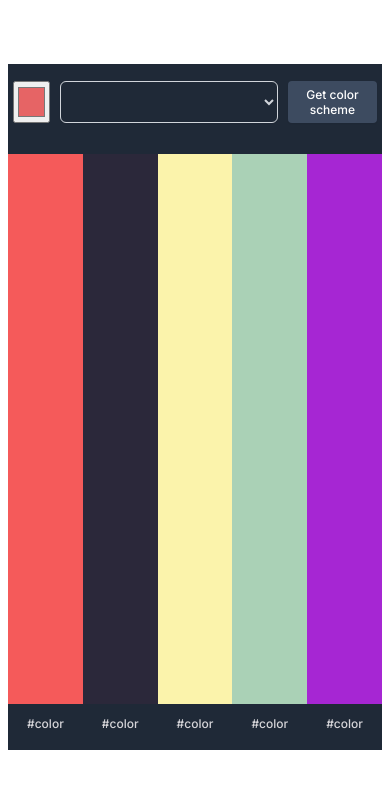
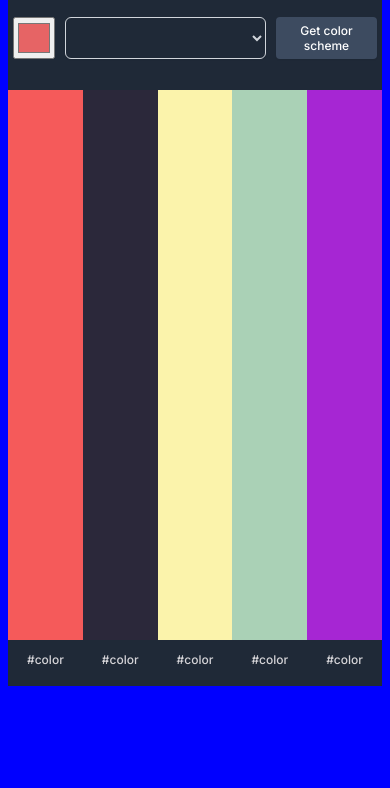
Before and after one commit to shaunvan119/color-picker-scrimba-challenge, a plain HTML site: page index.html in a window 390 px wide. Drawn offline with Linux system fonts and the light colour scheme.

Commit message:
added media q

```diff
--- a/index.css
+++ b/index.css
@@ -56,7 +56,7 @@ footer {
 }
 
 .header-items {
-    padding: 0;
+
     display: flex;
     justify-content: center;
     padding-top: 12px;
@@ -166,3 +166,22 @@ Typography
 .select-box {
     color: #D1D5DB;
 }
+
+/* =================
+Typography
+================= */
+
+
+@media (max-width: 600px) {
+    body {
+        background-color: blue;
+        margin-top: 0;
+
+    }
+
+    .select-box {
+        width: 250px;
+    }
+
+
+}
--- a/index.html
+++ b/index.html
@@ -14,7 +14,7 @@
 
 <body>
 
-
+   <div class="wrapper">
     <header>
         <div class="header-items">
             <input class="input-selector" type="color" id="head" name="head" value="#e66465">
@@ -52,7 +52,7 @@
             </div>
         </footer>
     </main>
-
+  </div>
 
 
     <script src="index.js"></script>
```
